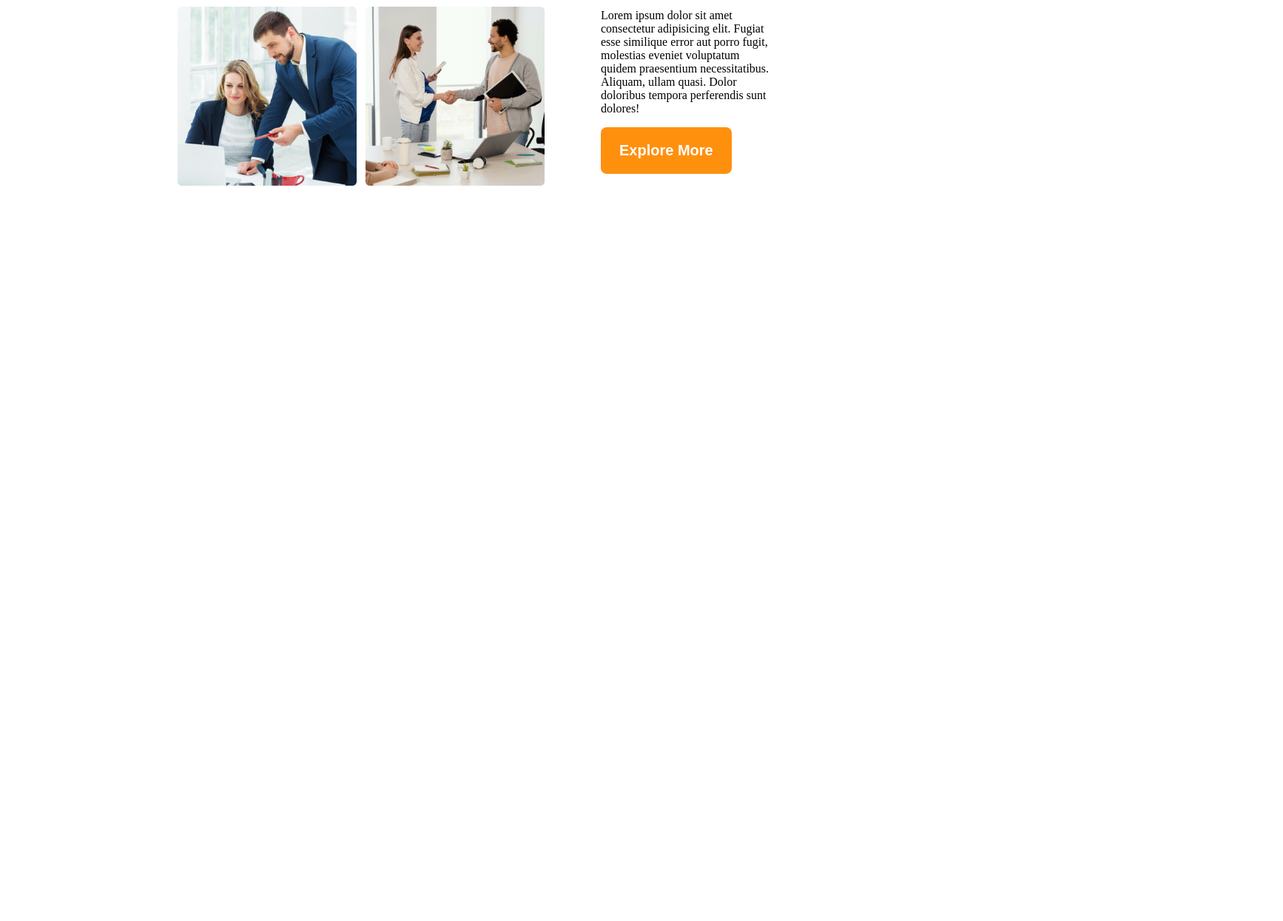
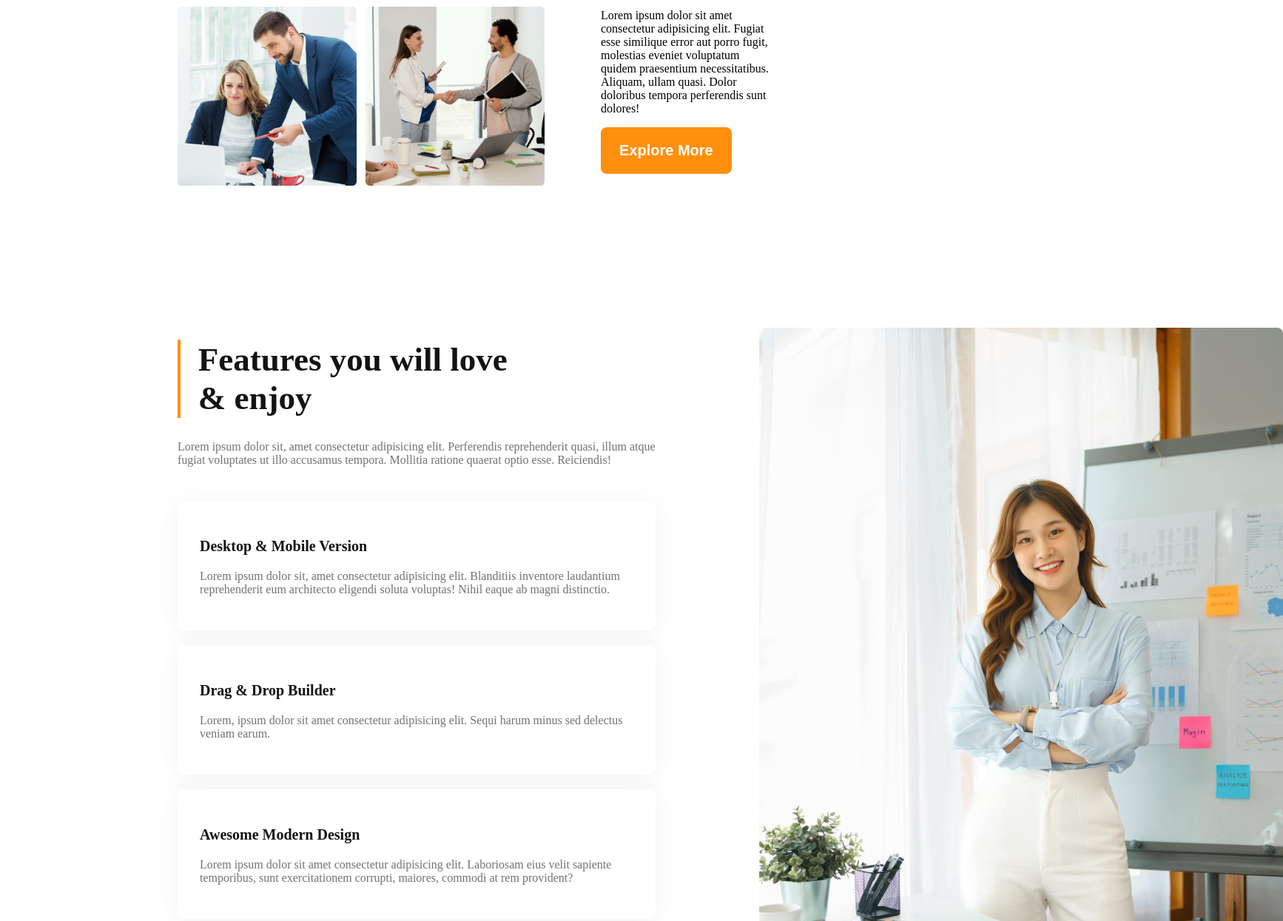
Before and after one commit to RidwanSupon/assignmenttwo, a plain HTML site: page index.html in a window 1280 px wide. Shown: the part 1550-2795 px from the top of the page at 74% size, 1734 px wide, since content can reach past the window. Before the commit the page ends 1835 px from the top, so only its background shows below. Drawn offline with Linux system fonts and the light colour scheme.

Commit message:
first attempt

```diff
--- a/index.html
+++ b/index.html
@@ -72,7 +72,36 @@
                 </div>
             </div>
         </section>
-
+        <section class="page2">
+        <section class="page2-feature">
+            <div class="page2-head">
+                <div class="page2-info">
+                <hr>
+                <h1>Features you will love & enjoy</h1>
+                </div>
+                <p class="page2des">Lorem ipsum dolor sit, amet consectetur adipisicing elit. Perferendis reprehenderit quasi, illum atque fugiat voluptates ut illo accusamus tempora. Mollitia ratione quaerat optio esse. Reiciendis!</p>
+            </div>
+            <div class="page2-feature-container">
+                <h1 class="page2-title">Desktop & Mobile Version</h1>
+                <p class="page2des">Lorem ipsum dolor sit, amet consectetur adipisicing elit. Blanditiis inventore laudantium reprehenderit eum architecto eligendi soluta voluptas! Nihil eaque ab magni distinctio.</p>
+            </div>
+            <div class="page2-feature-container">
+                <h1 class="page2-title">Drag & Drop Builder</h1>
+                <p class="page2des">Lorem, ipsum dolor sit amet consectetur adipisicing elit. Sequi harum minus sed delectus veniam earum.</p>
+            </div>
+            <div class="page2-feature-container">
+                <h1 class="page2-title">Awesome Modern Design</h1>
+                <p class="page2des">Lorem ipsum dolor sit amet consectetur adipisicing elit. Laboriosam eius velit sapiente temporibus, sunt exercitationem corrupti, maiores, commodi at rem provident?</p>
+            </div>
+            <div class="page2-feature-container">
+                <h1 class="page2-title">Super Easy to Edit</h1>
+                <p class="page2des">Lorem ipsum dolor, sit amet consectetur adipisicing elit. Minima sit odio iste obcaecati saepe culpa nostrum quam velit cumque autem quasi rem, mollitia quibusdam doloremque.</p>
+            </div>
+        </section>
+        <section class="page2-img">
+            <img src="./g3-architects-resources-main/images/architect.png" alt="">
+        </section>
+    </section>
 
     </main>
     <!-- ********************
--- a/style.css
+++ b/style.css
@@ -102,15 +102,68 @@ banner
     font-weight: 700;
     row-gap: 0px;
 }
+
 .page1 .t2{
     color: #FF900E;
     font-weight: 700;
     font-size: 45px;
     font-family: 'Work Sans';
 }
+/* *******************************page 2*********************** */
+.page2{
+    padding: 130px 240px;
+    display: flex;
+    justify-content: space-evenly;
+    gap: 140px;
+    align-items: center;
+}
+.page2-info{
+    display: flex;
+    align-items: center;
+    gap: 24px;
+
+}
+.page2-info hr{
+    width: 5px;
+    height: 106px;
+    background-color: #FF900E;
+    border: none;
+}
+.page2-head p{
+    position: relative;
+    top: -30px;
+}
+.page2-feature-container{
+    padding: 30px 30px 30px 30px;
+    margin-bottom: 20px;
+    border-radius: 8px;
+    background-color: #fff;
+    box-shadow: 0px 4px 30px 0px rgba(0, 0, 0, 0.06);
+
+}
+.page2-feature,.page2{
+    flex-basis: 50%;
+}
+.page2-feature h1{
+    color: #131313;
+    font-size: 45px;
+    font-weight: 700;
+}
+.page2-title{
+    color: #131313 !important;
+    font-size: 20px !important;
+    font-weight: 600 !important;
+}
+.page2-feature p{
+    color: #727272;
+    font-size: 16px;
+    font-weight: 400;
+}
+
+
 
 /* for mobile device */
-@media screen and (max-width:576px) {
+@media screen and (max-width:600px) {
     header{
         width: 100%;
     }
@@ -156,6 +209,24 @@ banner
     .page1-info .page1-title h3{
         font-size: 30px;
     }
+    /* page2 */
+    .page2{
+        padding: 10px;
+        gap:0px;
+        display: grid;
+        grid-template-columns: repeat(1,1fr);
+    }
+    .page2 img{
+        width: 100%;
+    }
+    .page2-info h1{
+        font-size: 30px;
+    }
+    .page2-info hr{
+        width: 5px;
+        height: 60px;
+    }
+
 }
 
 
@@ -173,4 +244,15 @@ banner
         width: 242px;
         height: 242px;
     }
+    .page2-img img{
+        /* width: 100%; */
+        height: 982px;
+        width: 708px;
+    }
+    .page2-feature-container{
+        width: 586px;
+    }
+    .page2-info{
+        width: 468px;
+    }
 }
```
